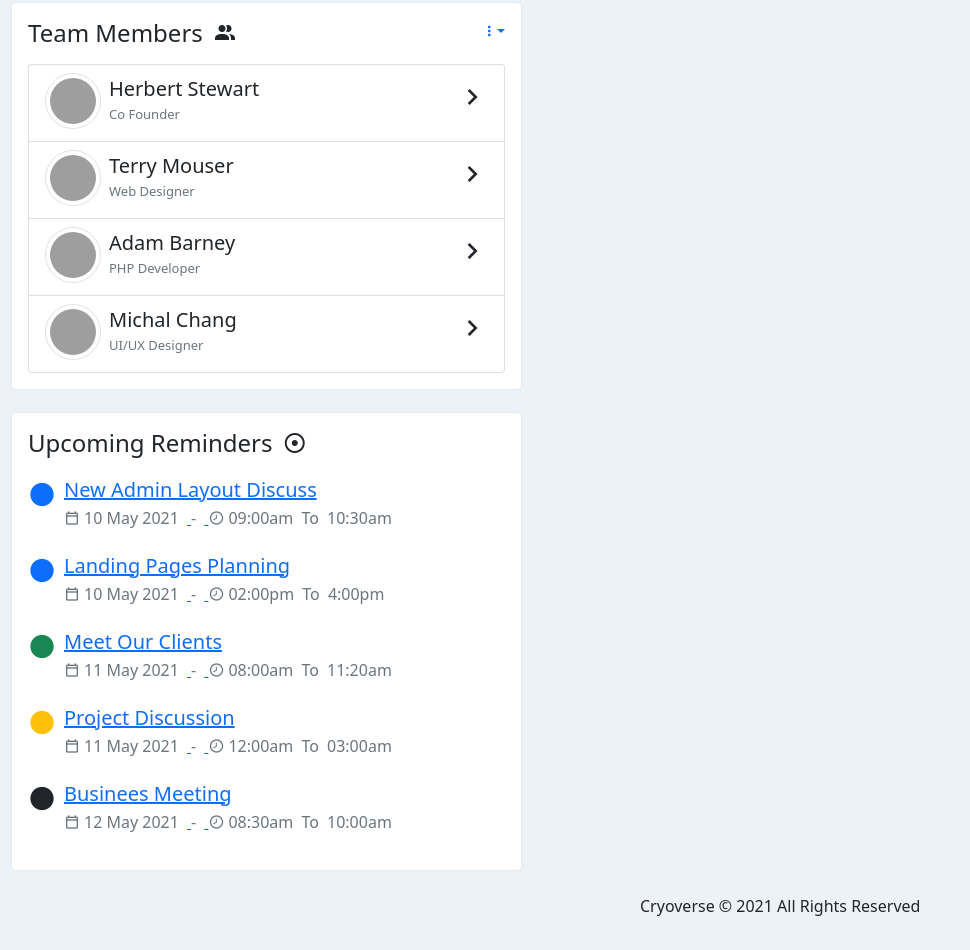
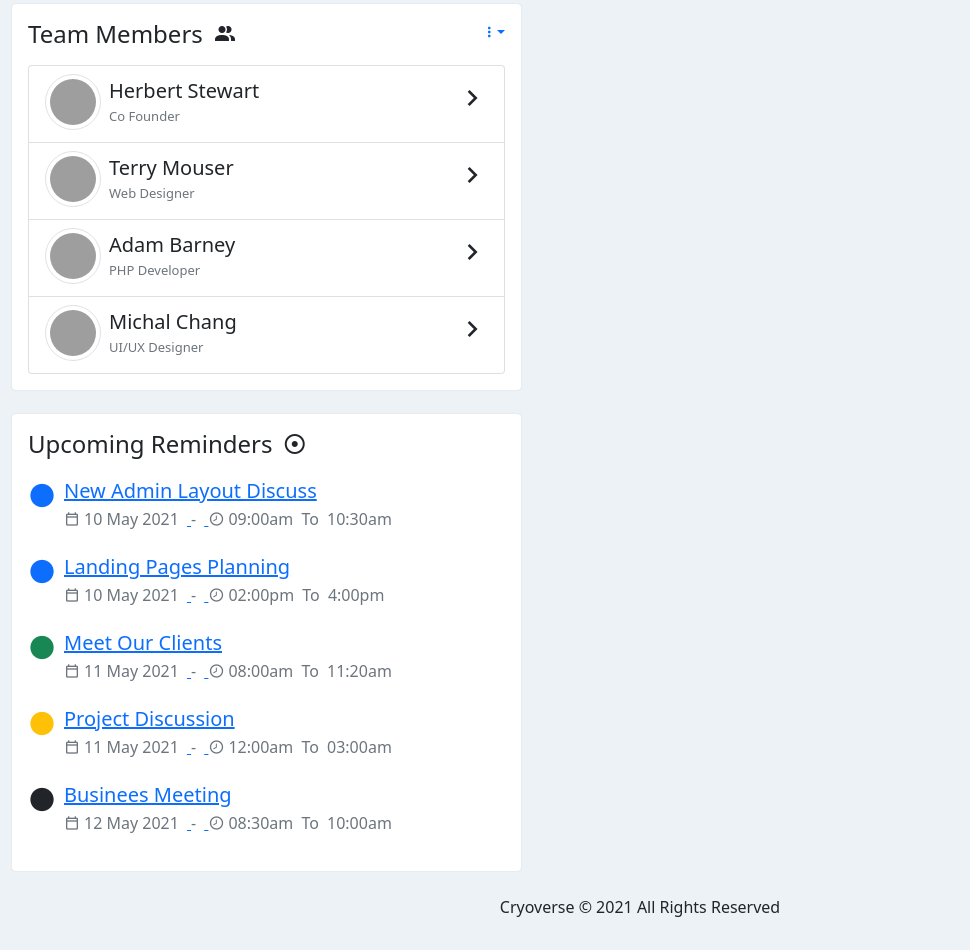
Before and after one commit to stoianmihail/Cryoverse, a plain HTML site: page public/user.html in a window 1280 px wide. Shown: the part 545-1495 px from the top of the page, without its empty margins (0-970 px from the left). Drawn offline with nearby package versions, Linux system fonts and the light colour scheme; no server answers; grey boxes are pictures that could not be loaded.

Commit message:
fixed layout

```diff
--- a/public/user.html
+++ b/public/user.html
@@ -33,7 +33,7 @@
   </div>
 </nav>
 
-<div class="container" style="max-width: 100%; margin-top: 50px;">
+<div class="container" style="max-width: 100%; margin-top: 4%;">
     <div class="row">
         <div class="col-xl-5">
             <div class="card">
@@ -264,7 +264,9 @@
     </div>
     <!-- end row-->
   </div>
-  <div class="copyright" style="margin-left: 50%;margin-bottom: 2.5%;">Cryoverse &copy; 2021 All Rights Reserved</div>
+  <div class="text-center" style="margin-bottom: 2%;">
+    <a>Cryoverse &copy; 2021 All Rights Reserved</a>
+  </div>
   </div>
   <script>
     let maxPreviewDimension = 50;
```
